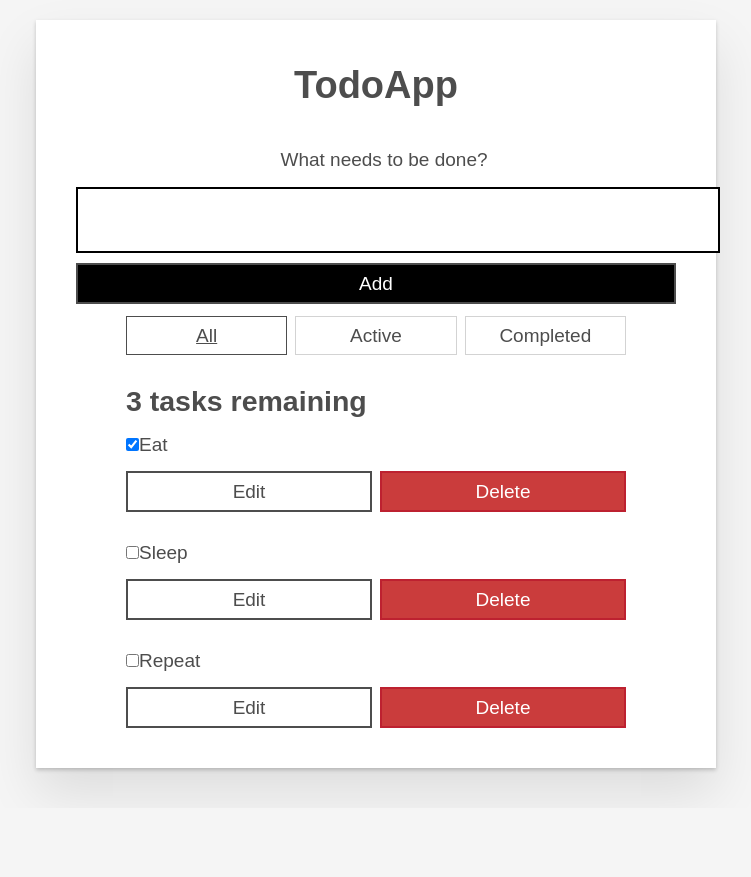
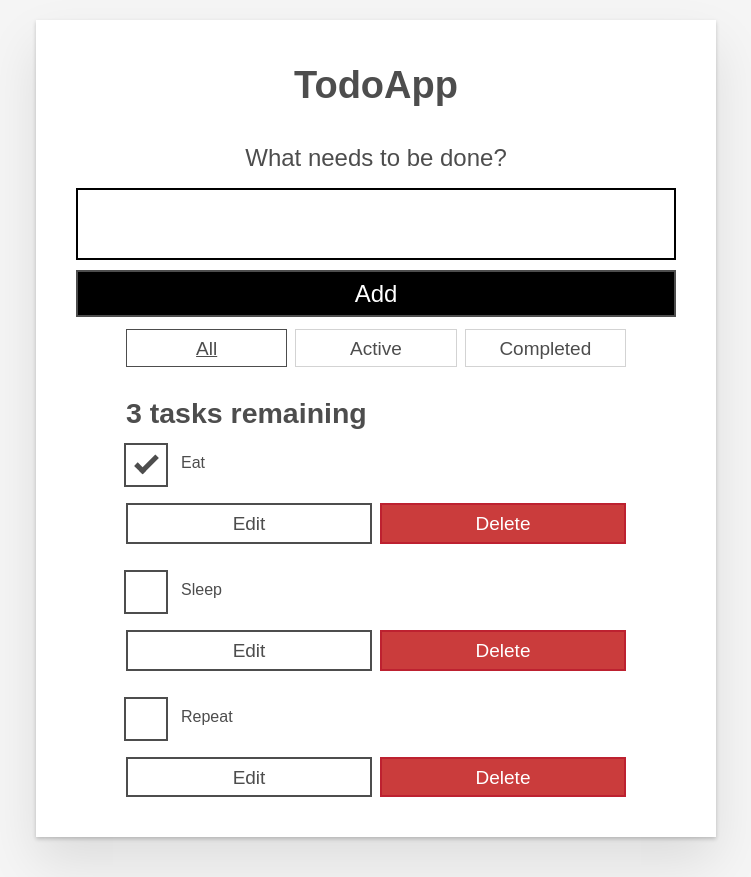
Before and after one commit to CollinsC1O/ToDoList, a React (Vite) app: page / in a window 1280 px wide. Shown: the whole page, without its empty margins (264-1015 px from the left). Before the commit the page ends 808 px from the top, so only its background shows below. Built offline with nearby package versions, Linux system fonts and the light colour scheme.

Commit message:
feat: impliment component

```diff
--- a/src/index.css
+++ b/src/index.css
@@ -1,3 +1,4 @@
+*,
 *::before,
 *::after {
   box-sizing: border-box;
@@ -61,7 +62,6 @@ input[type="text"] {
   max-width: 68rem;
   width: 100%;
 }
-
 @media screen and (min-width: 620px) {
   body {
     font-size: 1.9rem;
@@ -134,7 +134,6 @@ input[type="text"] {
 .stack-large > * + * {
   margin-top: 2.5rem;
 }
-
 @media screen and (min-width: 550px) {
   .stack-small > * + * {
     margin-top: 1.4rem;
@@ -157,7 +156,6 @@ input[type="text"] {
   padding: 1rem;
   position: relative;
 }
-
 @media screen and (min-width: 550px) {
   .todoapp {
     padding: 4rem;
@@ -201,3 +199,96 @@ input[type="text"] {
 [class*="__lg"]:not(:last-child) {
   margin-bottom: 1rem;
 }
+@media screen and (min-width: 620px) {
+  [class*="__lg"] {
+    font-size: 2.4rem;
+  }
+}
+/* End general app styles */
+/* Todo item styles */
+.todo {
+  display: flex;
+  flex-direction: row;
+  flex-wrap: wrap;
+}
+.todo > * {
+  flex: 0 0 100%;
+}
+.todo-text {
+  border: 2px solid #565656;
+  min-height: 4.4rem;
+  padding: 0.4rem 0.8rem;
+  width: 100%;
+}
+.todo-text:focus-visible {
+  box-shadow: inset 0 0 0 2px;
+}
+/* End todo item styles */
+/* Checkbox styles */
+.c-cb {
+  -webkit-font-smoothing: antialiased;
+  box-sizing: border-box;
+  clear: left;
+  display: block;
+  font-family: Arial, sans-serif;
+  font-size: 1.6rem;
+  font-weight: 400;
+  line-height: 1.25;
+  min-height: 44px;
+  padding-left: 40px;
+  position: relative;
+}
+.c-cb > label::before,
+.c-cb > input[type="checkbox"] {
+  box-sizing: border-box;
+  height: 44px;
+  left: -2px;
+  top: -2px;
+  width: 44px;
+}
+.c-cb > input[type="checkbox"] {
+  -webkit-font-smoothing: antialiased;
+  cursor: pointer;
+  margin: 0;
+  opacity: 0;
+  position: absolute;
+  z-index: 1;
+}
+.c-cb > label {
+  cursor: pointer;
+  display: inline-block;
+  font-family: inherit;
+  font-size: inherit;
+  line-height: inherit;
+  margin-bottom: 0;
+  padding: 8px 15px 5px;
+  touch-action: manipulation;
+}
+.c-cb > label::before {
+  background: transparent;
+  border: 2px solid currentcolor;
+  content: "";
+  position: absolute;
+}
+.c-cb > input[type="checkbox"]:focus-visible + label::before {
+  border-width: 4px;
+  outline: 3px dashed #228bec;
+}
+.c-cb > label::after {
+  background: transparent;
+  border: solid;
+  border-width: 0 0 5px 5px;
+  border-top-color: transparent;
+  box-sizing: content-box;
+  content: "";
+  height: 7px;
+  left: 9px;
+  opacity: 0;
+  position: absolute;
+  top: 11px;
+  transform: rotate(-45deg);
+  width: 18px;
+}
+.c-cb > input[type="checkbox"]:checked + label::after {
+  opacity: 1;
+}
```
Also changed, not shown: src/components/Todo.jsx (added, +22 -0 lines). Lines whose indentation alone changed are shown as unchanged.
